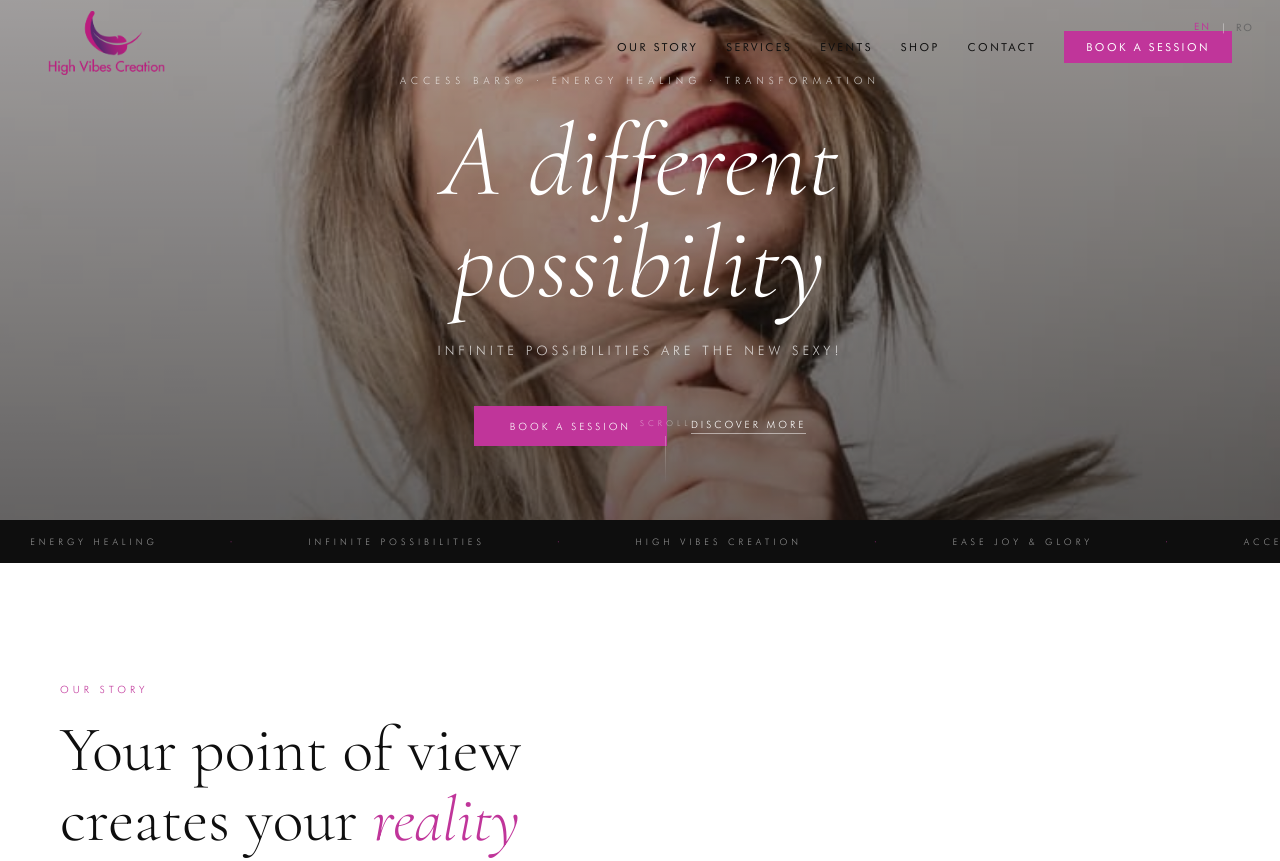
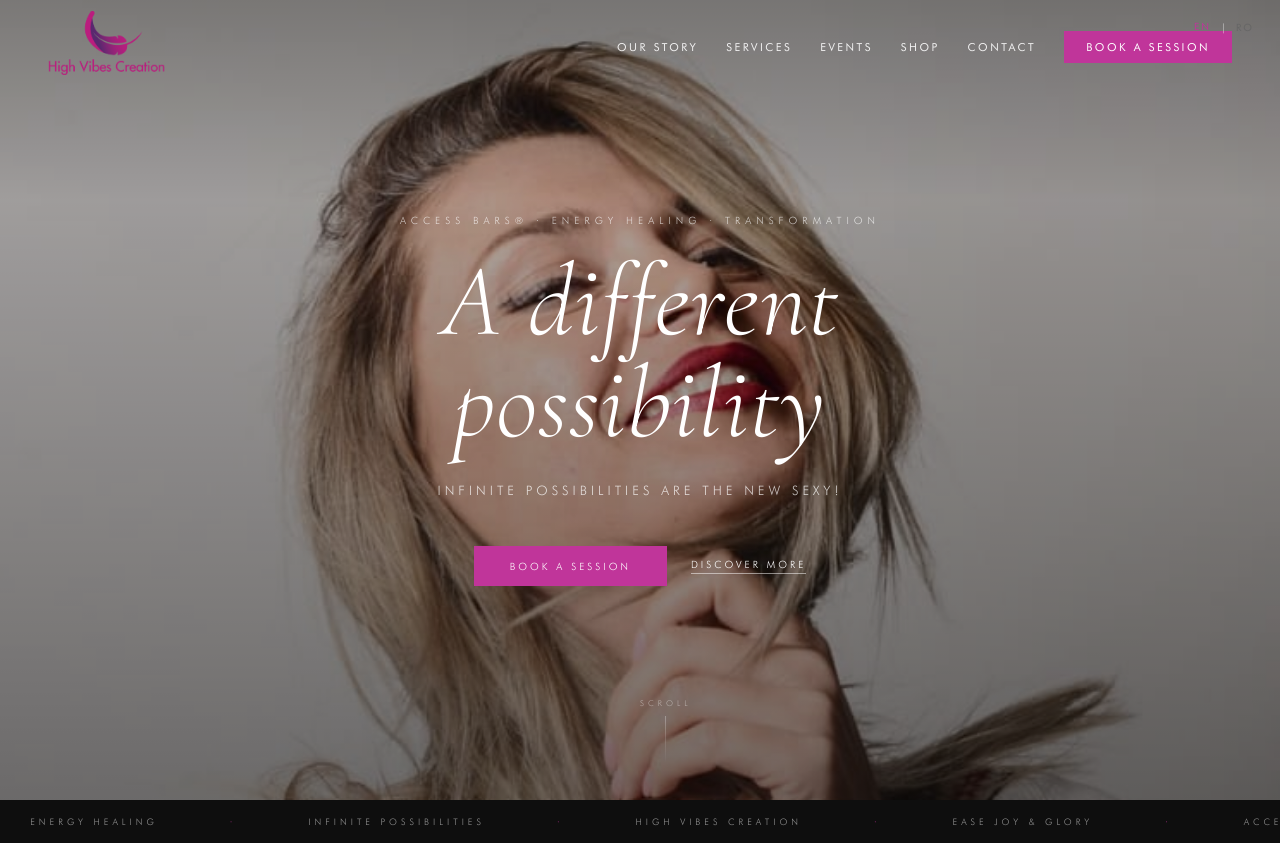
Before and after one commit to Raptoor/highvibescreation-website, a plain HTML site: page index.html in a window 1280 px wide. Shown: the top 861 px of the page. Drawn offline with nearby package versions, Linux system fonts and the light colour scheme.

Commit message:
hero: top center position + white nav on hero + better overlay

```diff
--- a/index.html
+++ b/index.html
@@ -162,6 +162,17 @@
     .nav-list a:hover { color: var(--magenta); }
     .nav-list a:hover::after { width: 100%; }
 
+    /* Nav alb + lizibil cand e transparent peste hero */
+    header:not(.scrolled) .nav-list a:not(.nav-book) {
+      color: rgba(255,255,255,0.9);
+    }
+    header:not(.scrolled) .nav-list a:not(.nav-book)::after {
+      background: rgba(255,255,255,0.9);
+    }
+    header:not(.scrolled) .nav-list a:not(.nav-book):hover {
+      color: #fff;
+    }
+
     .nav-book {
       font-family: var(--sans);
       font-size: 10px;
@@ -208,9 +219,8 @@
 
     /* ─── HERO ─── */
     #home {
-      height: 65vh;
-      min-height: 432px;
-      max-height: 720px;
+      height: 100vh;
+      min-height: 600px;
       position: relative;
       display: flex;
       align-items: center;
@@ -221,7 +231,7 @@
     .hero-photo {
       position: absolute;
       inset: 0;
-      background: url('assets/images/hero.jpg') center 20%/cover no-repeat;
+      background: url('assets/images/hero.jpg') top center/cover no-repeat;
       opacity: 0.72;
       transition: transform 6s ease;
     }
@@ -229,7 +239,7 @@
     .hero-overlay {
       position: absolute;
       inset: 0;
-      background: linear-gradient(to bottom, rgba(0,0,0,0.08) 0%, rgba(0,0,0,0.42) 100%);
+      background: linear-gradient(to bottom, rgba(0,0,0,0.28) 0%, rgba(0,0,0,0.08) 25%, rgba(0,0,0,0.38) 100%);
     }
     .hero-content {
       position: relative;
```
